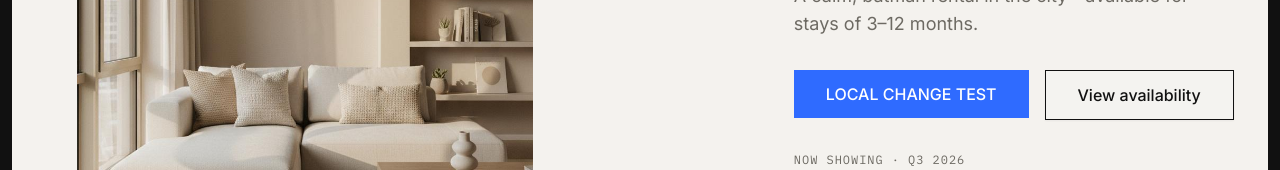
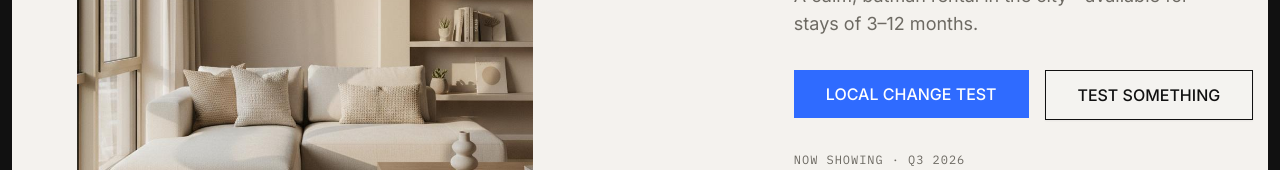
Before and after one commit to haycwebsites/test-repo, a React (Vite) app: page / in a window 1280 px wide. Shown: the part 381-551 px from the top of the page. Built offline with nearby package versions, Linux system fonts and the light colour scheme.

Commit message:
config tests

```diff
--- a/src/config.ts
+++ b/src/config.ts
@@ -252,7 +252,7 @@ export const heroConfig: HeroConfig = {
   mainTitle: { el: 'test here', en: 'Live here\nfor a\nwhile.' },
   subtitle: { el: 'A calm, batman rental in the city—available for stays of 3–12 months.', en: 'A calm, furnished rental in the city—available for stays of 3–12 months.' },
   requestTourButton: { el: 'LOCAL CHANGE TEST', en: 'Request a tour' },
-  viewAvailabilityButton: { el: 'View availability', en: 'View availability' },
+  viewAvailabilityButton: { el: 'TEST SOMETHING', en: 'View availability' },
   availabilityLabel: { el: 'Now showing · Q3 2026', en: 'Now showing · Q3 2026' },
 };
 
```
Also changed, not shown: scripts/.config-base.json.
